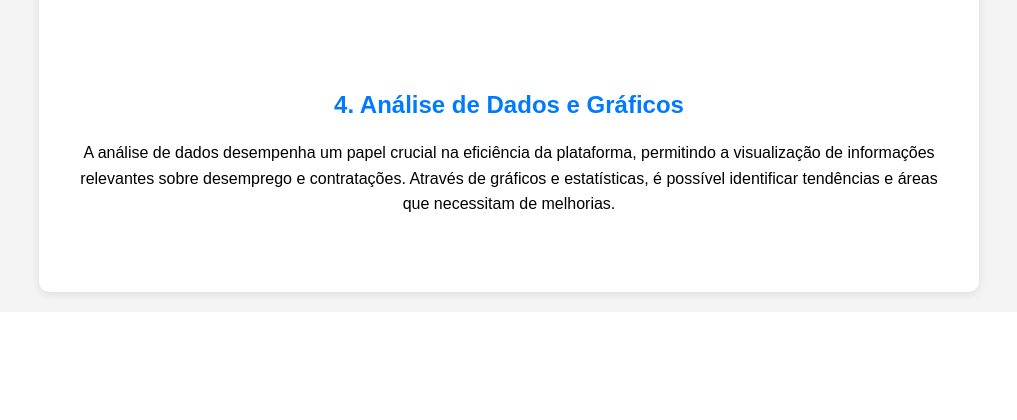
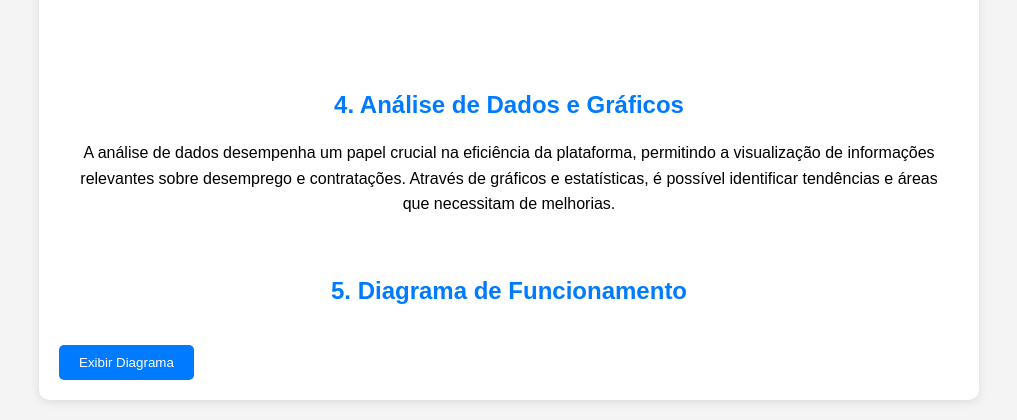
Before and after one commit to Eudneygabriel/python, a Flask app: page /pagina9 in a window 1280 px wide. Shown: the part 923-1343 px from the top of the page, without its empty margins (131-1148 px from the left). Before the commit the page ends 1224 px from the top, so only its background shows below. Run offline with Flask 3, Linux system fonts and the light colour scheme.

Commit message:
adiciona diagrama

```diff
--- a/static/styles4.css
+++ b/static/styles4.css
@@ -1,5 +1,4 @@
 body {
-
   font-family: Arial, sans-serif;
   line-height: 1.6;
   margin: 0;
@@ -69,7 +68,8 @@ footer {
   margin: 0;
 }
 
- h2, h3 {
+h2,
+h3 {
   color: #007bff;
   margin-bottom: 15px;
 }
@@ -120,5 +120,20 @@ a {
 
 a:hover {
   text-decoration: underline;
+}
 
+.btn {
+  background-color: #007bff;
+  color: white;
+  padding: 10px 20px;
+  border: none;
+  border-radius: 5px;
+  cursor: pointer;
+  text-align: center;
+  display: inline-block;
+  margin-top: 20px;
 }
+
+.btn:hover {
+  background-color: #0056b3;
+}
--- a/templates/PGD.html
+++ b/templates/PGD.html
@@ -64,6 +64,19 @@
           possível identificar tendências e áreas que necessitam de melhorias.
         </p>
       </section>
+
+    <section id="diagrama" class="topicos">
+  <h2>5. Diagrama de Funcionamento</h2>
+  <button id="btn-diagrama" class="btn">Exibir Diagrama</button>
+</section>
+
+<script>
+  document.getElementById("btn-diagrama").addEventListener("click", function () {
+    window.open("{{ url_for('static', filename='Diagrama.pdf') }}", '_blank');
+  });
+</script>
+
+      </section>
     </main>
   </body>
 </html>
```
Also changed, not shown: 1 other file. Lines whose indentation alone changed are shown as unchanged.
